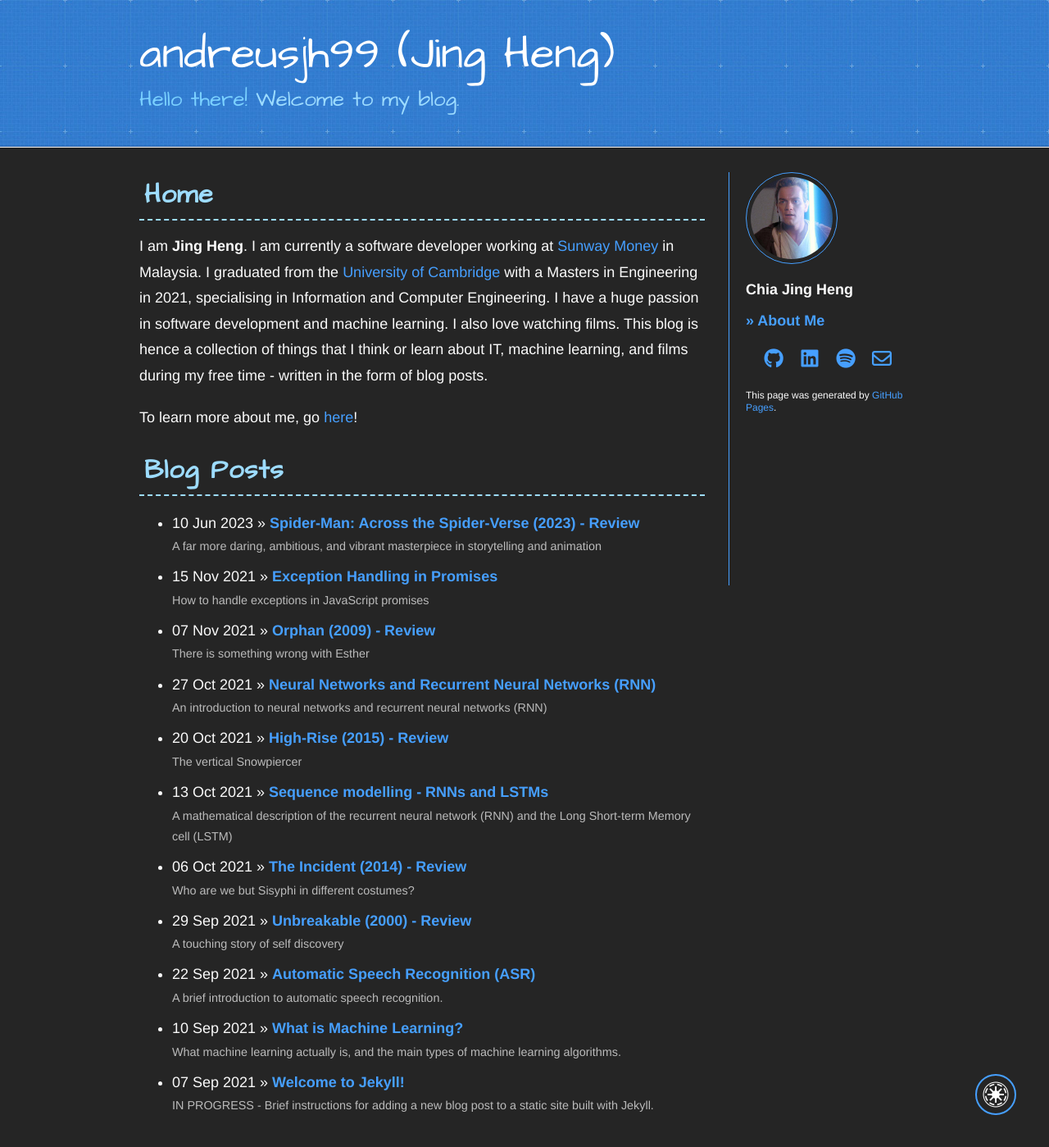
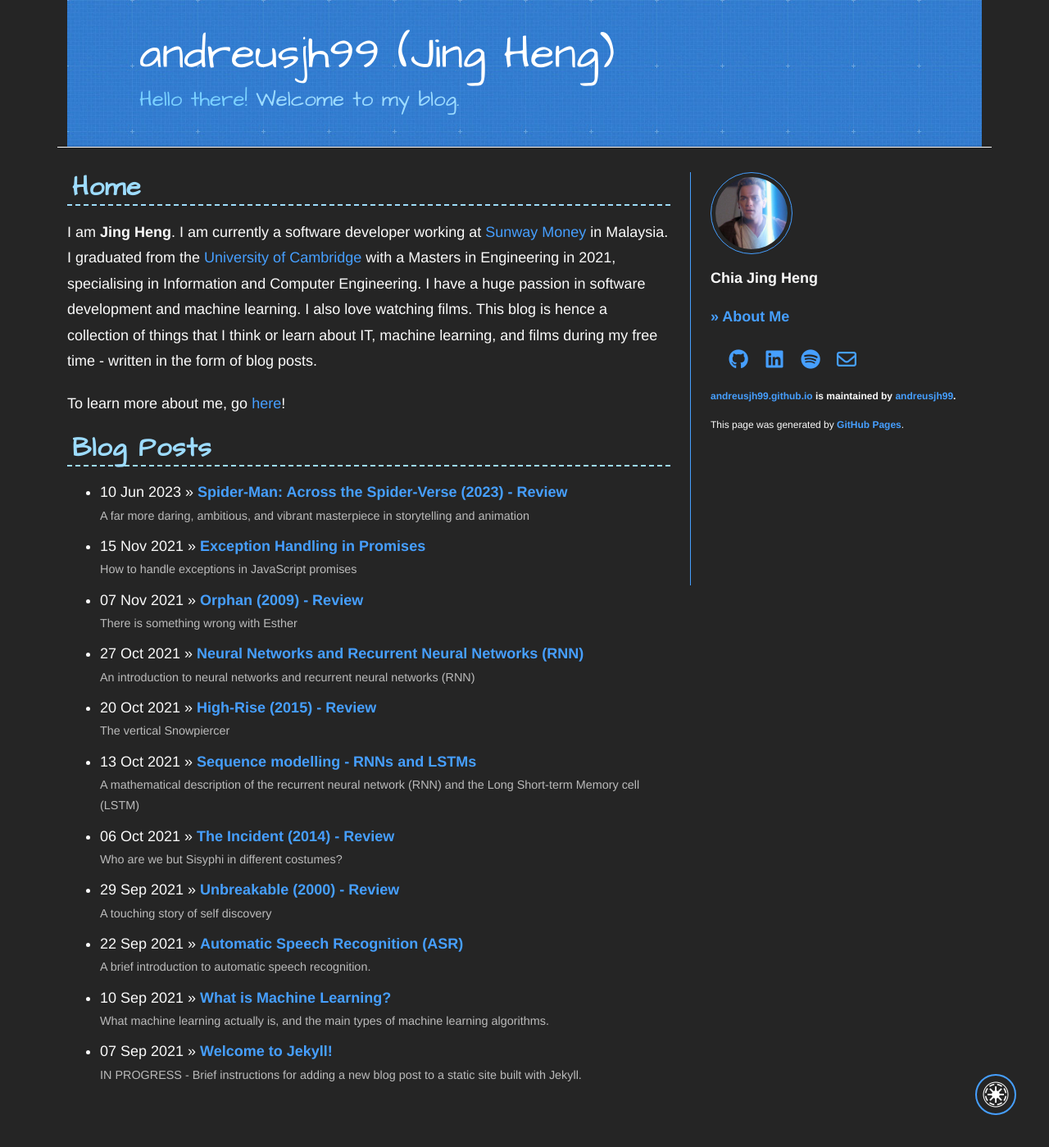
Before and after one commit to andreusjh99/andreusjh99.github.io, a Jekyll site: the page built from index.html, in a window 1280 px wide and 1400 px high. Shown: the whole window at 82% size. Built offline with Jekyll 4.4.1, drawn with Linux system fonts in a browser that asks for light colours; nearby versions of some CDN libraries.

Commit message:
apply bootstrap part 1

```diff
--- a/_layouts/home.html
+++ b/_layouts/home.html
@@ -9,7 +9,7 @@
     <meta name="viewport" content="width=device-width, initial-scale=1, maximum-scale=1">
 
     <!-- bootstrap -->
-    <!-- <link href="https://cdn.jsdelivr.net/npm/bootstrap@5.2.3/dist/css/bootstrap.min.css" rel="stylesheet" integrity="sha384-rbsA2VBKQhggwzxH7pPCaAqO46MgnOM80zW1RWuH61DGLwZJEdK2Kadq2F9CUG65" crossorigin="anonymous"> -->
+    <link href="https://cdn.jsdelivr.net/npm/bootstrap@5.2.3/dist/css/bootstrap.min.css" rel="stylesheet" integrity="sha384-rbsA2VBKQhggwzxH7pPCaAqO46MgnOM80zW1RWuH61DGLwZJEdK2Kadq2F9CUG65" crossorigin="anonymous">
 
     <link rel="stylesheet" href="{{ '/assets/css/style.css?v=' | append: site.github.build_revision | relative_url }}"
         media="screen" type="text/css">
@@ -29,25 +29,19 @@
 </head>
 
 <body onload="onload()">
+    <div class="container">
         <header>
             <div class="inner">
                 <a href="{{ '/' | absolute_url }}">
                     <h1>{{ site.title | default: site.github.repository_name }}</h1>
                 </a>
-            <!-- <h2>{{ site.description | default: site.github.project_tagline }}</h2> -->
+
                 <h2><a href="https://www.youtube.com/watch?v=C7BB5kkK3PA&ab_channel=Crilyte"
                         style="color: #7bd1ff; cursor: pointer;" target="_blank">Hello
-                    there!</a> Welcome to my
-                blog.</h2>
-
-            <!-- {% if site.github.is_project_page %}
-            <a href="{{ site.github.repository_url }}" class="button"><small>View project on</small> GitHub</a>
-            {% endif %}
-            {% if site.github.is_user_page %}
-            <a href="{{ site.github.owner_url }}" class="button"><small>Follow me on</small> GitHub</a>
-            {% endif %} -->
+                        there!</a> Welcome to my blog.</h2>
             </div>
         </header>
+    </div>
 
     <div class="button-tray">
         <ul>
@@ -61,20 +55,21 @@
         </ul>
     </div>
 
-    <div id="content-wrapper">
-        <div class="inner clearfix">
+    <main class="container">
+        <!-- <div class="inner clearfix"> -->
+            <div class="row">
+                <div class="col-md-8" id="main-content">
+                    {{ content }}
+                </div>
 
-            <section id="main-content">
-                {{ content }}
-            </section>
-
-            <aside id="sidebar">
+                <div class="col-md-4">
+                    <div class="sticky-top ps-4 lh-base" id="sidebar">
                         <div class="avatar">
                             <img src="/assets/images/avatar/obiwan.jpeg" alt="avatar">
                         </div>
 
-                <h2>Chia Jing Heng</h2>
-                <h2><a href="/about">&raquo; About Me</a></h2>
+                        <p class="fw-bold mt-3">Chia Jing Heng</p>
+                        <p class="fw-bold"><a class="fw-bold" href="/about">&raquo; About Me</a></p>
 
                         <!-- add  icons (github, linkedin, spotify) -->
                         <ul class="icons">
@@ -88,26 +83,17 @@
                                 class="icon fa-solid fa-envelope" target='_blank'><span class="label">Mail</span></a></li>
                         </ul>
 
-                {% if site.show_downloads %}
-                <a href="{{ site.github.zip_url }}" class="button">
-                    <small>Download</small>
-                    .zip file
-                </a>
-                <a href="{{ site.github.tar_url }}" class="button">
-                    <small>Download</small>
-                    .tar.gz file
-                </a>
-                {% endif %}
+                        <div class="repo-owner lh-sm">
+                            <p class="fw-bold"><a class="fw-bold" href="{{ site.github.repository_url }}">{{ site.github.repository_name }}</a>
+                                is maintained by <a class="fw-bold" href="{{ site.github.owner_url }}">{{ site.github.owner_name }}</a>.</p>
 
-                <!-- {% if site.github.is_project_page %} -->
-                <p class="repo-owner"><a href="{{ site.github.repository_url }}">{{ site.github.repository_name }}</a>
-                    is maintained by <a href="{{ site.github.owner_url }}">{{ site.github.owner_name }}</a>.</p>
-                <!-- {% endif %} -->
-
-                <p>This page was generated by <a href="https://pages.github.com">GitHub Pages</a>.</p>
-            </aside>
+                            <p>This page was generated by <a class="fw-bold" href="https://pages.github.com">GitHub Pages</a>.</p>
                         </div>
                     </div>
+                </div>
+            </div>
+        <!-- </div> -->
+    </main>
 
 </body>
 
--- a/assets/css/style.scss
+++ b/assets/css/style.scss
@@ -101,31 +101,28 @@
   margin: 0 auto;
 }
 
-#content-wrapper {
+main {
   padding-top: 30px;
   border-top: solid 1px #fff;
 }
 
-#main-content {
-  float: left;
-  width: 690px;
-}
+// #main-content {
+//   float: left;
+//   width: 690px;
+// }
 
 #main-content img {
   max-width: 100%;
 }
 
 // sidebar
-aside#sidebar {
-  float: right;
-  width: 200px;
+#sidebar {
   min-height: 504px;
-  padding-left: 20px;
-  font-size: 12px;
-  line-height: 1.3;
-  background: none;
+  // padding-left: 20px;
+  // font-size: 12px;
+  // line-height: 1.3;
+  // background: none;
   border-left: solid 1px var(--theme-blue1);
-  position: sticky;
   top: 30px;
 
   div.avatar img {
@@ -140,16 +137,20 @@
       border-radius: 10%;
     }
   }
+
+  .repo-owner {
+    font-size: 12px;
+  }
 }
 
-aside#sidebar p.repo-owner,
-aside#sidebar p.repo-owner a {
-  font-weight: bold;
+#sidebar {
+  // font-weight: bold;
 }
 
-#downloads {
-  margin-bottom: 40px;
-}
+// #sidebar p.repo-owner,
+// #sidebar p.repo-owner a {
+//   font-weight: bold;
+// }
 
 // a.button {
 //   width: 134px;
@@ -700,17 +701,17 @@
 
 
 /* MISC */
-.clearfix:after {
-  display: block;
-  height: 0;
-  clear: both;
-  visibility: hidden;
-  content: '.';
-}
+// .clearfix:after {
+//   display: block;
+//   height: 0;
+//   clear: both;
+//   visibility: hidden;
+//   content: '.';
+// }
 
-.clearfix {display: inline-block;}
-* html .clearfix {height: 1%;}
-.clearfix {display: block;}
+// .clearfix {display: inline-block;}
+// * html .clearfix {height: 1%;}
+// .clearfix {display: block;}
 
 /* #Media Queries
 ================================================== */
@@ -789,22 +790,25 @@
   //   display: inline;
   //   font-size: 13px;
   // }
-  #main-content,
-  aside#sidebar {
-    float: none;
-    width: 100% ! important;
-  }
-  aside#sidebar {
-    min-height: 0;
-    padding: 20px 0;
-    margin-top: 20px;
-    background-image: none;
-    border-top: solid 1px var(--theme-blue1);
-    border-left: none;
-  }
+
+  // #main-content,
+  // #sidebar {
+  //   float: none;
+  //   width: 100% ! important;
+  // }
+  // #sidebar {
+  //   min-height: 0;
+  //   padding: 20px 0;
+  //   margin-top: 20px;
+  //   background-image: none;
+  //   border-top: solid 1px var(--theme-blue1);
+  //   border-left: none;
+  // }
+
   // aside#sidebar a.button {
   //   display: none;
   // }
+
   #main-content h1:before,
   #main-content h2:before,
   #main-content h3:before,
@@ -883,7 +887,7 @@
     }
   }
 
-  aside#sidebar div.avatar img {
+  #sidebar div.avatar img {
     border-color: var(--theme-blue2);
   }
 
```
Lines whose indentation alone changed are shown as unchanged.
